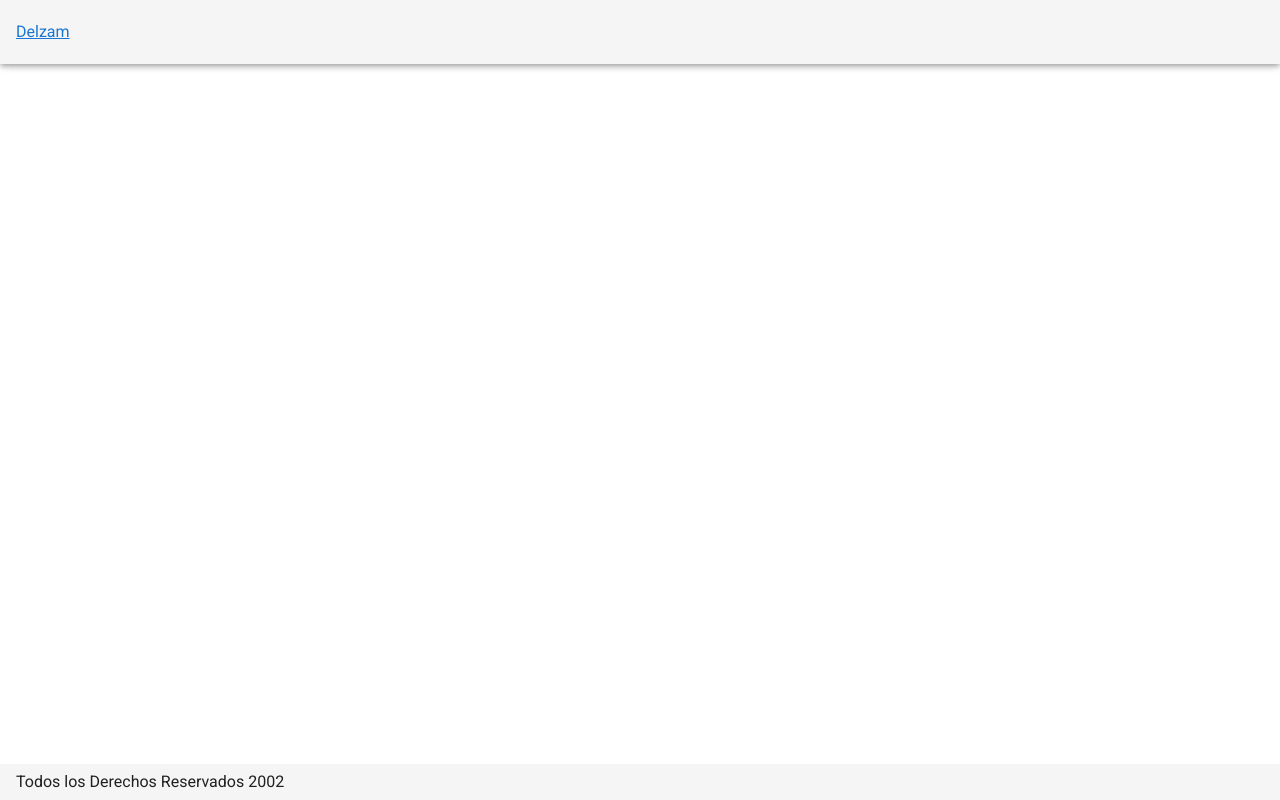
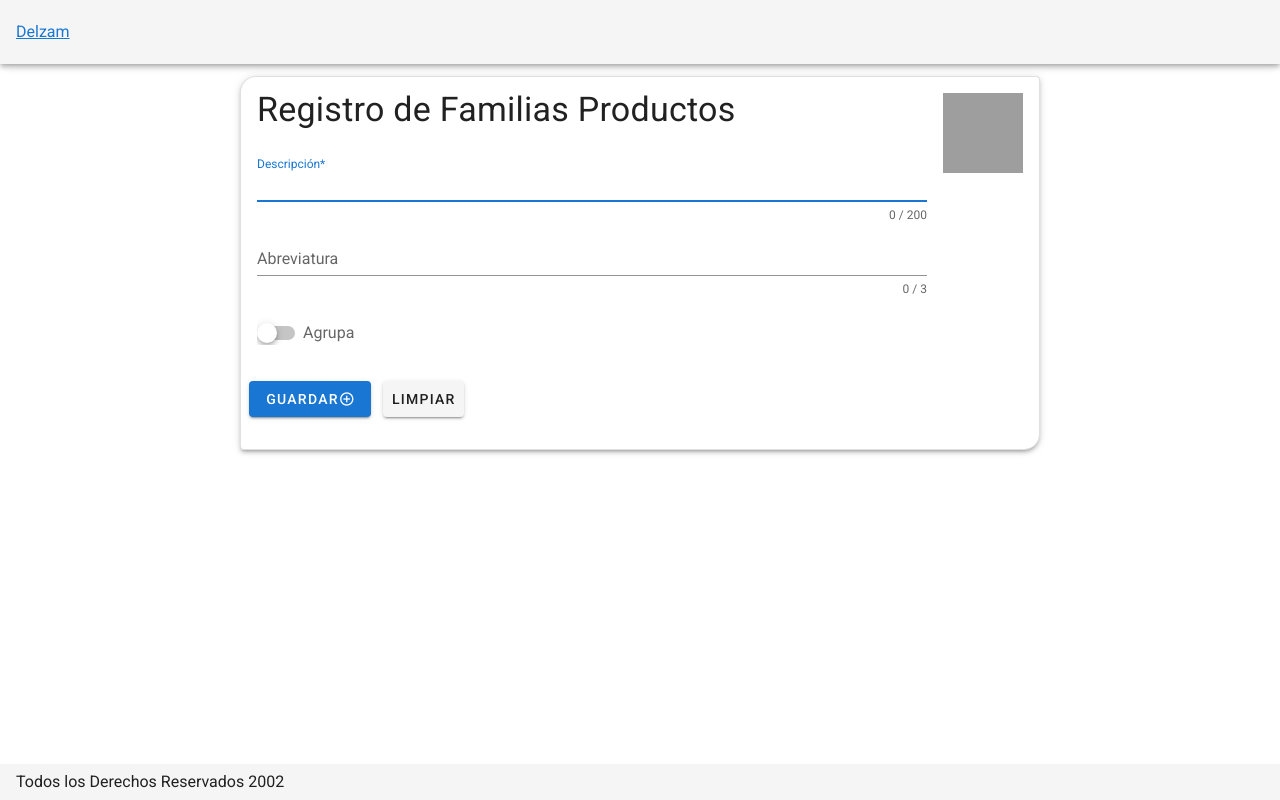
Before and after one commit to jhernan33/delzam_fe, a Vue app: page /addfamily in a window 1280 px wide. Built offline with nearby package versions, Linux system fonts and the light colour scheme.

Commit message:
actualizacion del modulo de familia de productos

```diff
--- a/package.json
+++ b/package.json
@@ -12,6 +12,7 @@
     "core-js": "^3.8.3",
     "vue": "^2.6.14",
     "vue-router": "^3.5.1",
+    "vuelidate": "^0.7.7",
     "vuetify": "^2.6.6"
   },
   "devDependencies": {
--- a/src/router.js
+++ b/src/router.js
@@ -23,6 +23,12 @@ export default new Router({
             alias: "/family",
             name: "family",
             component: () => import("./views/FamilyView")
+        },
+        {
+            path: '/addfamily',
+            alias: "/addfamily",
+            name: "addfamily",
+            component: () => import("./views/addFamilyView")
         }
     ]
 });
--- a/src/services/FamilyDataService.js
+++ b/src/services/FamilyDataService.js
@@ -15,15 +15,15 @@ class FamilyDataService {
   }
 
   create(data) {
-    return http.post("/familia", data);
+    return http.post("/familia/create/", data);
   }
 
   update(id, data) {
-    return http.put(`/familia/${id}`, data);
+    return http.put(`/familia/update/${id}`, data);
   }
 
   delete(id) {
-    return http.delete(`/familia/${id}`);
+    return http.delete(`/familia/delete/${id}`);
   }
 
 
--- a/src/views/FamilyView.vue
+++ b/src/views/FamilyView.vue
@@ -12,11 +12,13 @@
       >
     </v-text-field>
     <v-spacer></v-spacer>
-    <v-btn
-      color="primary"
-      to="/add" elevation="8">
-      Nuevo
-    </v-btn>
+      <v-btn
+        color="primary"
+        elevation="8"
+        to="/addFamily"
+        >Nuevo
+      </v-btn>
+
   </v-card-title>
   <v-data-table
     :headers="headers"
@@ -53,6 +55,7 @@ export default {
   name: "family-list",
   data() {
     return {
+      dialog: false,
       family: [],
       title: "",
       page: 1,
@@ -160,3 +163,25 @@ export default {
   max-width: 750px;
 }
 </style>
+
+
+ <!-- <template>
+   <div>
+     <button @click="dialog=true">Open Dialog</button>
+     <Child :dialog.sync="dialog" />
+   </div>
+</template>
+
+<script>
+import Child from './addFamilyView.vue'
+export default {
+    components: {
+      Child
+    },
+    data() {
+      return {
+        dialog: false
+      }
+   }
+}
+</script> -->
--- /dev/null
+++ b/src/views/addFamilyView.vue
@@ -0,0 +1,213 @@
+<template>
+<form @submit.prevent="onSubmit">
+  <v-card
+    class="mx-auto"
+    max-width="800"
+    outlined
+    shaped
+    elevation="3"
+  >
+    <v-list-item three-line>
+      <v-list-item-content>
+        <div class="text-h4 mb-6">
+          Registro de Familias Productos
+        </div>
+        <v-list-item-title class="text-h7 mb-1">
+          <v-text-field
+            v-model="description"
+            :rules="[(v) => !!v || 'Descripción de la Familia es Requerida']"
+            label="Descripción*"
+            counter="200"
+            required
+            :maxlength="maxLengthDescription"
+            ref="txtdescription"
+          ></v-text-field>
+        </v-list-item-title>
+
+        <v-list-item-title class="text-h7 mb-1">
+          <v-text-field
+            v-model="abbreviation"
+            label="Abreviatura"
+            required
+            counter="3"
+            :maxlength="maxLengthAbbreviation"
+          ></v-text-field>
+        </v-list-item-title>
+
+        <v-list-item-title class="text-h7 mb-1">
+          <v-switch
+             v-model="groups"
+              label="Agrupa"
+              color="primary"
+              hide-details
+            ></v-switch>
+        </v-list-item-title>
+
+      </v-list-item-content>
+
+      <v-list-item-avatar
+        tile
+        size="80"
+        color="grey"
+      ></v-list-item-avatar>
+    </v-list-item>
+
+
+      <v-card-actions class="mb-3">
+
+        <v-dialog persistent v-model="dialog" max-width="400" max-heigth="200">
+                  <template v-slot:activator="{ on }">
+                    <div class="d-flex">
+                        <v-btn color="primary" dark class="ml-auto ma-3" v-on="on" @click="saveFamily">
+                            Guardar
+                            <v-icon small>mdi-plus-circle-outline</v-icon>
+                        </v-btn>
+                    </div>
+                  </template>
+
+                  <v-card>
+                    <v-card-title>
+                        <span>Familia</span>
+                    </v-card-title>
+                    <v-card-text>
+                        <v-row>
+
+                          <v-col cols="12" sm="12">
+                            <h3>Datos Guardados Exitosamente</h3>
+                          </v-col>
+                        </v-row>
+                    </v-card-text>
+                    <v-card-actions>
+                      <v-spacer></v-spacer>
+                      <v-btn color="primary"   to="/family" >Continuar</v-btn>
+                    </v-card-actions>
+                  </v-card>
+
+
+        </v-dialog>
+        <!-- <v-btn color="primary" dark class="ml-auto ma-3" @click="saveFamily">
+            Guardar
+            <v-icon small>mdi-plus-circle-outline</v-icon>
+        </v-btn> -->
+        <v-btn color="dark" @click="clear">
+          Limpiar
+        </v-btn>
+      </v-card-actions>
+  </v-card>
+  </form>
+</template>
+
+<script>
+  import { validationMixin } from 'vuelidate'
+  import { required, maxLength } from 'vuelidate/lib/validators'
+  import FamilyDataService from "../services/FamilyDataService";
+
+  export default {
+    mixins: [validationMixin],
+    validations: {
+      description: { required, maxLength: maxLength(200) },
+      abbreviation:{ maxLength :maxLength(3)},
+    },
+
+    data:() =>({
+      description:'',
+      abbreviation:'',
+      groups: false,
+      maxLengthDescription:200,
+      maxLengthAbbreviation:3,
+      search_family: [],
+      dialog: false,
+    }),
+    mounted(){
+      this.$nextTick(() =>{
+        setTimeout(() =>{
+          this.focusInput();
+        })
+      })
+    },
+    methods:{
+      focusInput(){
+        this.$refs.txtdescription.$refs.input.focus();
+      },
+      clear () {
+        this.$v.$reset()
+        this.description = ''
+        this.abbreviation = ''
+        this.groups = false
+      },
+      valid_form(){
+        if(this.description.length<4){
+          //console.log("Validando...==>"+this.description.length);
+          return false;
+        }
+          return true;
+      },
+      // Method Save
+      saveFamily() {
+        if(this.valid_form()==false){
+          //console.log("No se Puede Guardar");
+          return {
+            error:true,
+            message: "Se deb Ingresar la Descripcion"
+          }
+        }
+        console.log(this.valid_form());
+        // if(this.valid_form()){
+        //   this.text_snack ="No se Puede Guardar"
+        // }
+        const data_save = {
+          desc_fami : this.description,
+          abae_fami : this.abbreviation,
+          agru_fami : this.groups == true ? "s": "n",
+        };
+
+        FamilyDataService.create(data_save)
+        .then((response) => {
+          console.log(response.data);
+          this.clear()
+          this.text_snack ="Datos Guardados Exitosamente"
+          //this.submitted = true;
+        })
+        .catch((e) => {
+          console.log(e);
+        });
+        //this.snackbar = true;
+        // NaturalDataService.create(data)
+        //   .then((response) => {
+        //     this.tutorial.id = response.data.id;
+        //     console.log(response.data);
+        //     this.submitted = true;
+        //   })
+        //   .catch((e) => {
+        //     console.log(e);
+        //   });
+      },
+
+    // searchFamily(){
+    //   let description = this.search_natural.desc_fami;
+
+    //   FamilyDataService.getCedula(this.search_natural.cedu_pena)
+    //     .then((response) => {
+    //       this.search_natural = response.data.map(this.getDisplayNatural);
+
+    //       if(Object.keys(this.search_natural).length >0){
+    //         this.text_snack ="Cedula Encontrada"
+    //         this.search_natural.cedu_pena = this.search_natural[0]['cedu_pena'];
+    //         this.search_natural.prno_pena = this.search_natural[0]['prno_pena'];
+    //         this.search_natural.seno_pena = this.search_natural[0]['seno_pena'];
+    //         this.search_natural.prap_pena = this.search_natural[0]['prap_pena'];
+    //       }else{
+    //         this.search_natural.cedu_pena = cedula;
+    //         this.text_snack ="Numero de Cedula no Registrado"
+    //       }
+    //       this.snackbar = true;
+    //     })
+    //     .catch((e) => {
+    //       console.log(e);
+    //     });
+    // },
+
+
+    }
+  }
+</script>
```
Also changed, not shown: 2 other files (tests, documents, lock files or other folders).
